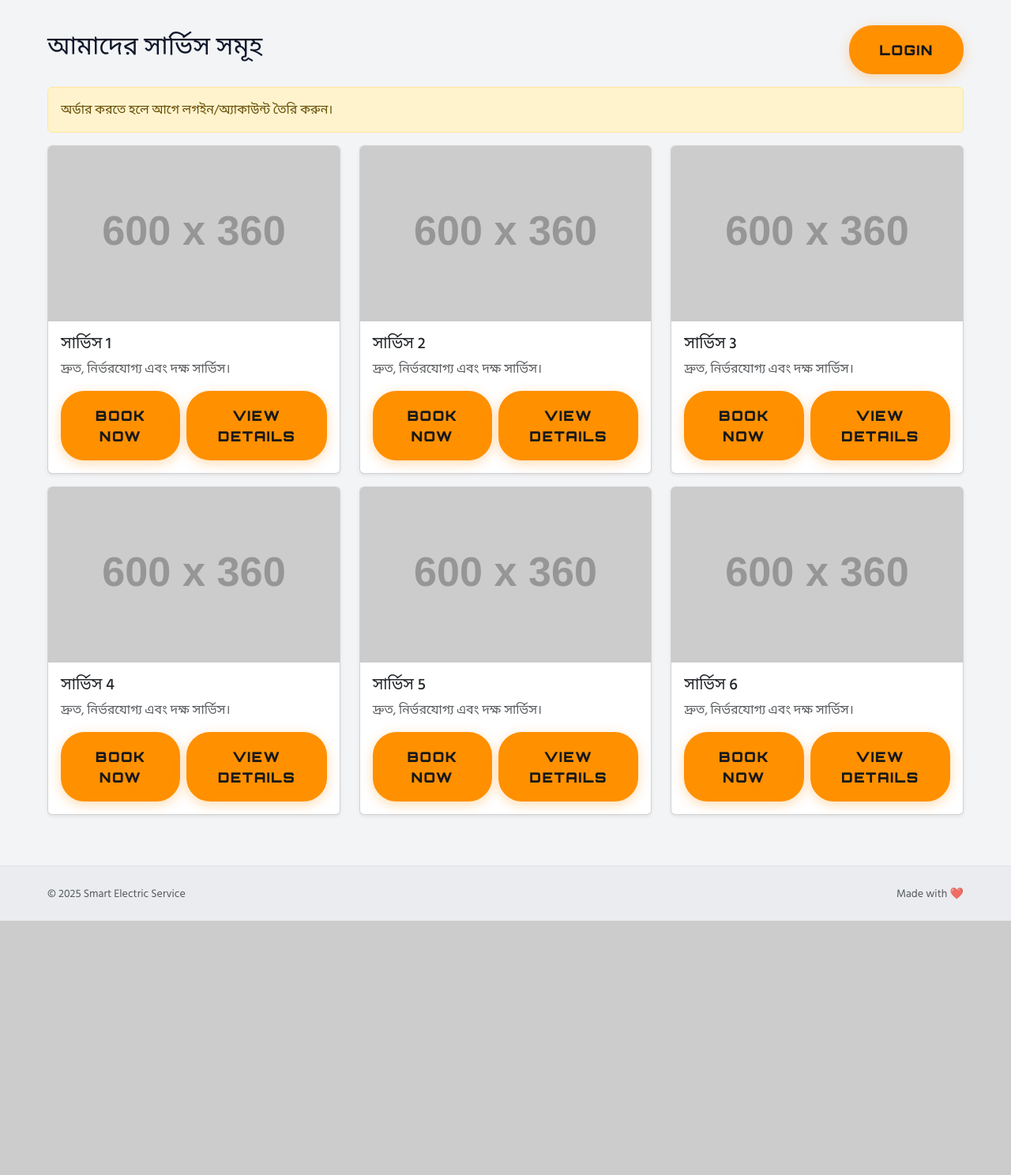
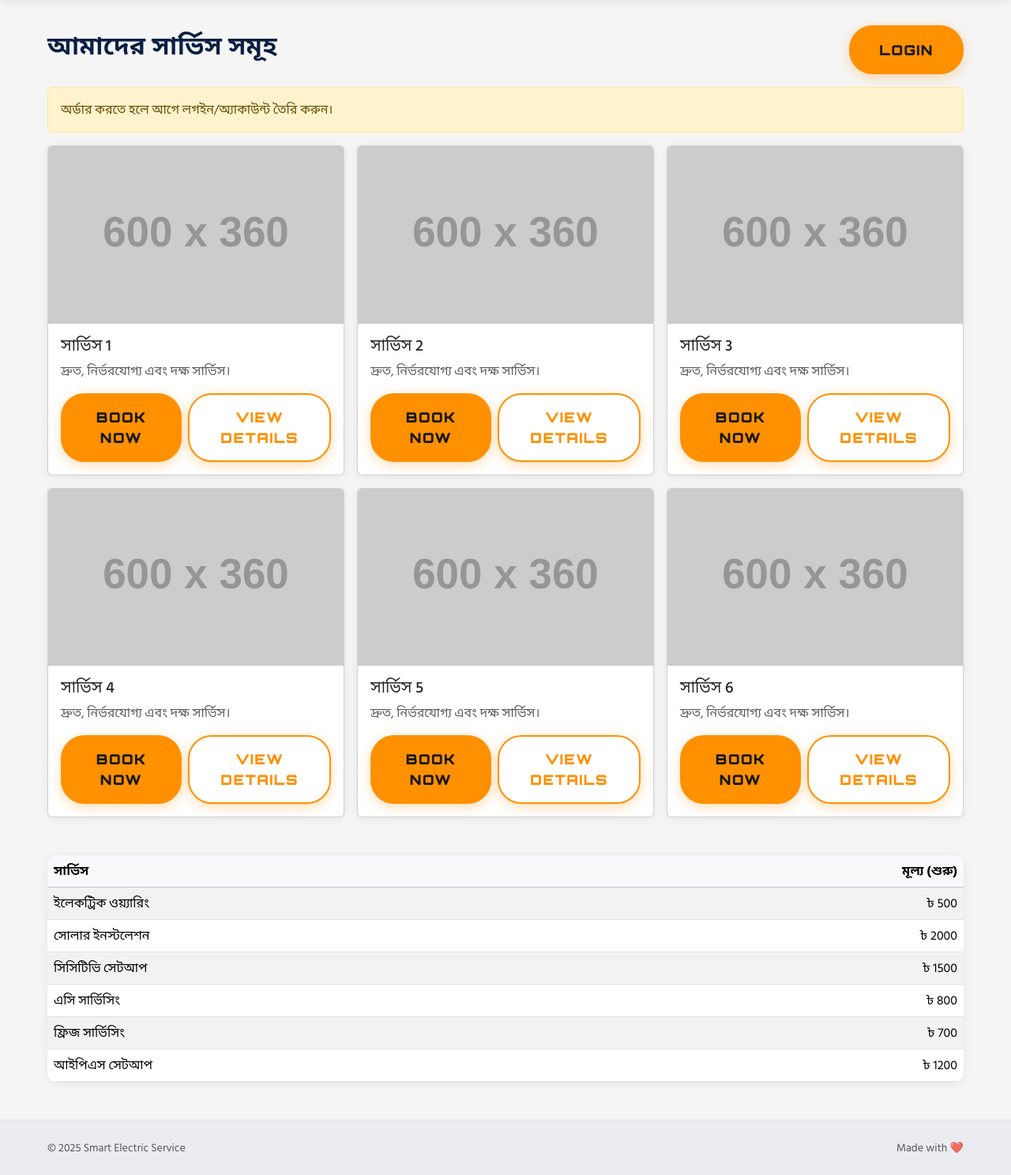
Before and after one commit to kaium4547/smsrt-electric-servic, a Django app: page /services/ in a window 1280 px wide. Shown: the part 81-1569 px from the top of the page at 79% size. Before the commit the page ends 1247 px from the top, so only its background shows below. Run offline with Django 5.2, Linux system fonts and the light colour scheme; grey boxes labelled with a size stand in for pictures from a placeholder-image service; some libraries are stand-ins or nearby versions.

Commit message:
Revamp homepage and services UI with new design and color palette
Co-authored-by: smartelectricservice4547 <smartelectricservice4547@gmail.com>

```diff
--- a/static/css/style.css
+++ b/static/css/style.css
@@ -12,10 +12,11 @@
 
 /* Theme: Dark Blue primary, Golden Yellow secondary, Light Gray bg + Poppins */
 @import url('https://fonts.googleapis.com/css2?family=Poppins:wght@400;600;700;800&display=swap');
+/* Requested palette */
 :root{
-  --primary:#0b2e4e; /* dark blue */
-  --secondary:#ffc107; /* golden yellow */
-  --bg:#f3f4f6; /* light gray */
+  --primary:#0A1F44; /* dark blue */
+  --secondary:#FFD700; /* golden yellow */
+  --bg:#F5F5F5; /* light gray */
   --text:#0f172a;
 }
 body{background:var(--bg); color:var(--text); font-family:'Poppins', 'Hind Siliguri','Noto Sans Bengali',Arial,sans-serif;}
@@ -23,6 +24,8 @@ body{background:var(--bg); color:var(--text); font-family:'Poppins', 'Hind Silig
 footer.bg-light{background:#eaecef !important;}
 /* Override brand navbar to primary */
 .ses-navbar{ --bg: var(--primary); --fg:#fff; --accent: var(--secondary); }
+/* Sticky header */
+.ses-navbar{ position: sticky; top:0; z-index:1030; box-shadow:0 2px 10px #00000014; }
 /* Buttons rounded + hover */
 .btn, .btn-brand, .btn-outline-brand{ border-radius:999px; transition:transform .15s ease, box-shadow .2s ease; }
 .btn:hover, .btn-brand:hover, .btn-outline-brand:hover{ transform:translateY(-1px); box-shadow:0 8px 22px #0000001f; }
@@ -1082,3 +1085,15 @@ footer.bg-light{background:#eaecef !important;}
   .ses-navbar .nav-link { padding: 8px 6px; font-size: 0.95rem; }
   .ses-navbar .navbar-brand .brand-text { font-size: 0.9rem; }
 }
+
+/* Card hover utility */
+.card.hoverable{ transition: transform .18s ease, box-shadow .2s ease; box-shadow:0 2px 12px #00000012; }
+.card.hoverable:hover{ transform: translateY(-4px) scale(1.01); box-shadow:0 10px 28px #00000024; }
+
+/* Price table */
+.price-table{ background:#fff; border-radius:12px; box-shadow:0 2px 12px #00000012; overflow:hidden; }
+.price-table .table{ margin:0; }
+
+/* Section headings */
+.section-heading{ font-weight:800; color:var(--primary); }
+.subtext{ color:#475569; }
--- a/templates/services.html
+++ b/templates/services.html
@@ -2,7 +2,7 @@
 {% block content %}
 <div class="container" style="margin-top: 2rem;">
   <div class="d-flex justify-content-between align-items-center mb-3">
-    <h2>আমাদের সার্ভিস সমূহ</h2>
+    <h2 class="section-heading">আমাদের সার্ভিস সমূহ</h2>
     {% if request.user.is_authenticated %}
       <span class="text-success">Welcome, {{ request.user.first_name|default:request.user.username }}</span>
     {% else %}
@@ -12,26 +12,45 @@
   {% if not request.user.is_authenticated %}
   <div class="alert alert-warning">অর্ডার করতে হলে আগে লগইন/অ্যাকাউন্ট তৈরি করুন।</div>
   {% endif %}
-  <div class="row">
+  <div class="row g-3">
     {% for i in "123456" %}
-    <div class="col-md-4 mb-3">
-      <div class="card h-100 shadow-sm">
+    <div class="col-md-4 col-12">
+      <div class="card hoverable h-100">
         <img src="https://placehold.co/600x360" class="card-img-top" alt="Service Image">
         <div class="card-body d-flex flex-column">
           <h5 class="card-title">সার্ভিস {{ forloop.counter }}</h5>
           <p class="card-text text-muted">দ্রুত, নির্ভরযোগ্য এবং দক্ষ সার্ভিস।</p>
           <div class="mt-auto d-flex gap-2">
             {% if request.user.is_authenticated %}
-              <a href="{% url 'orders:order_create' %}" class="btn btn-primary">Book Now</a>
+              <a href="{% url 'orders:order_create' %}" class="btn btn-brand">Book Now</a>
             {% else %}
-              <a href="{% url 'users:login' %}?next={% url 'orders:order_create' %}" class="btn btn-primary">Book Now</a>
+              <a href="{% url 'users:login' %}?next={% url 'orders:order_create' %}" class="btn btn-brand">Book Now</a>
             {% endif %}
-            <a href="#" class="btn btn-outline-primary">View Details</a>
+            <a href="#" class="btn btn-outline-brand">View Details</a>
           </div>
         </div>
       </div>
     </div>
     {% endfor %}
   </div>
+
+  <div class="mt-5 price-table">
+    <table class="table table-striped">
+      <thead class="table-light">
+        <tr>
+          <th>সার্ভিস</th>
+          <th class="text-end">মূল্য (শুরু)</th>
+        </tr>
+      </thead>
+      <tbody>
+        <tr><td>ইলেকট্রিক ওয়্যারিং</td><td class="text-end">৳ 500</td></tr>
+        <tr><td>সোলার ইনস্টলেশন</td><td class="text-end">৳ 2000</td></tr>
+        <tr><td>সিসিটিভি সেটআপ</td><td class="text-end">৳ 1500</td></tr>
+        <tr><td>এসি সার্ভিসিং</td><td class="text-end">৳ 800</td></tr>
+        <tr><td>ফ্রিজ সার্ভিসিং</td><td class="text-end">৳ 700</td></tr>
+        <tr><td>আইপিএস সেটআপ</td><td class="text-end">৳ 1200</td></tr>
+      </tbody>
+    </table>
+  </div>
 </div>
 {% endblock %}
```
Also changed, not shown: templates/index.html (+68 -2 lines).
